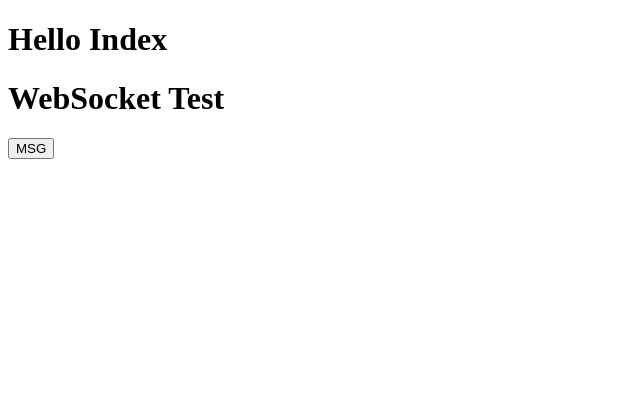
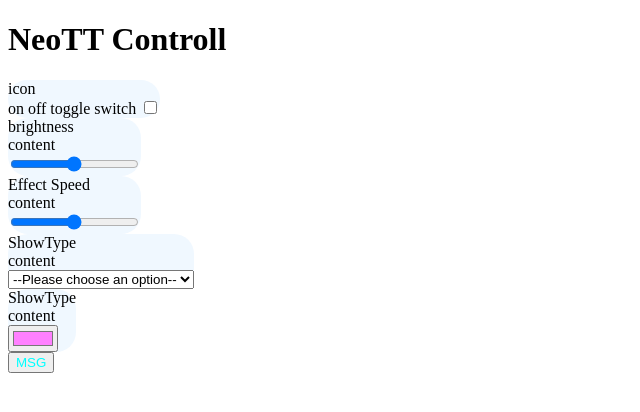
Before and after one commit to MateWagner/neott, a Flask app: page / in a window 1280 px wide. Shown: the top 412 px of the page, without its empty margins (0-640 px from the left). Run offline with Flask 3, Linux system fonts and the light colour scheme.

Commit message:
feat: data communication between frontend and back end via socketIO

```diff
--- a/web/flask_main.py
+++ b/web/flask_main.py
@@ -1,5 +1,7 @@
+import json
 from flask import Flask, render_template
 from flask_socketio import SocketIO, emit
+from utils.data_types import NeopixelControl
 
 flask_app = Flask(__name__)
 flask_app.config['SECRET_KEY'] = 'secret!'
@@ -13,15 +15,21 @@ def run_flask():
 
 
 @flask_app.get('/')
-def hello():
+def index():
     return render_template("index.html")
 
 
-@socket.on('data')
+@socket.on('return-data')
 def handle_message(data):
     print('received message: ' + data)
 
 
 @socket.on('connect')
 def test_connect(auth):
+    # TODO send current status
     emit('my response', {'data': 'Connected'})
+
+
+def send_msg(message):
+    topic = message.topic.split('/')[-1]
+    socket.emit(topic, message.payload.decode('utf-8'))
--- /dev/null
+++ b/web/static/css/style.css
@@ -0,0 +1,9 @@
+button {
+  color: aqua;
+}
+
+.card {
+  background-color: aliceblue;
+  border-radius: 20px;
+  max-width: fit-content;
+}
--- a/web/static/js/index.js
+++ b/web/static/js/index.js
@@ -1,9 +1,25 @@
 const socket = io(); // This creates a WebSocket connection to the server
-
+const topics = {
+  main_switch: "main_switch",
+  solid_color: "solid_color",
+  show_type: "show_type",
+  wait: "wait",
+  brightness: "brightness",
+};
 // Event listener for receiving messages from the server
 socket.on("message", (data) => {
   const messagesDiv = document.getElementById("messages");
   messagesDiv.innerHTML += `<p>${data}</p>`;
+});
+
+socket.on(topics.brightness, (data) => {
+  const brightness = document.getElementById("brightness");
+  brightness.value = data;
+});
+
+socket.on(topics.wait, (data) => {
+  const wait = document.getElementById("wait");
+  wait.value = data;
 });
 
 // Event listener for sending messages to the server
@@ -11,3 +27,25 @@ function sendMessage() {
   const message = prompt("Enter your message:");
   socket.emit("message", message);
 }
+
+function returnData(event) {
+  const topicName = event.target.id;
+  const value = isNaN(event.target.value)
+    ? event.target.value
+    : Number(event.target.value);
+  socket.emit("return-data", JSON.stringify({ [topicName]: value }));
+}
+
+function subscribeToEvents(topic) {
+  const item = document.getElementById(String(topic));
+  item.addEventListener("change", returnData);
+}
+
+function init() {
+  for (const topic of Object.values(topics)) {
+    console.log(topic);
+    subscribeToEvents(topic);
+  }
+}
+
+init();
--- a/web/templates/index.html
+++ b/web/templates/index.html
@@ -3,6 +3,10 @@
   <head>
     <meta charset="UTF-8" />
     <meta name="viewport" content="width=device-width, initial-scale=1.0" />
+    <link
+      rel="stylesheet"
+      href="{{ url_for('static', filename = 'css/style.css') }}"
+    />
     <script
       type="text/javascript"
       src="{{ url_for('static', filename = 'js/socketio-client/socket.io.min.js') }}"
@@ -16,9 +20,67 @@
     <title>Document</title>
   </head>
   <body>
-    <h1>Hello Index</h1>
-    <h1>WebSocket Test</h1>
+    <h1>NeoTT Controll</h1>
     <div id="messages"></div>
+    <div class="card">
+      <div class="card-head">icon</div>
+      <div class="card-content">
+        on off toggle switch
+      <label class="switch">
+  <input type="checkbox" id="main_switch">
+  <span class="slider"></span>
+</label>
+      </button>
+      </div>
+    </div>
+    <div class="card">
+      <div class="card-head">brightness</div>
+      <div class="card-content">
+        content <br />
+        <input
+          type="range"
+          min="0.010"
+          max="1.00"
+          value="0.5"
+          step="0.001"
+          class="slider"
+          id="brightness"
+        />
+      </div>
+    </div>
+    <div class="card">
+      <div class="card-head">Effect Speed</div>
+      <div class="card-content">
+        content <br />
+        <input
+          type="range"
+          min="0.010"
+          max="1.00"
+          value="0.5"
+          step="0.001"
+          class="slider"
+          id="wait"
+        />
+      </div>
+    </div>
+    <div class="card">
+      <div class="card-head">ShowType</div>
+      <div class="card-content">
+        content <br />
+        <select name="ShowType" id="show_type">
+          <option value="">--Please choose an option--</option>
+          <option value="COLOR">Color</option>
+          <option value="RAINBOW">Ranibow</option>
+        </select>
+      </div>
+    </div>
+    <div class="card">
+      <div class="card-head">ShowType</div>
+      <div class="card-content">
+        content <br />
+        <input type="color" id="solid_color" value="#FF80FF" />
+      </div>
+    </div>
     <button onClick="sendMessage()">MSG</button>
   </body>
 </html>
```
